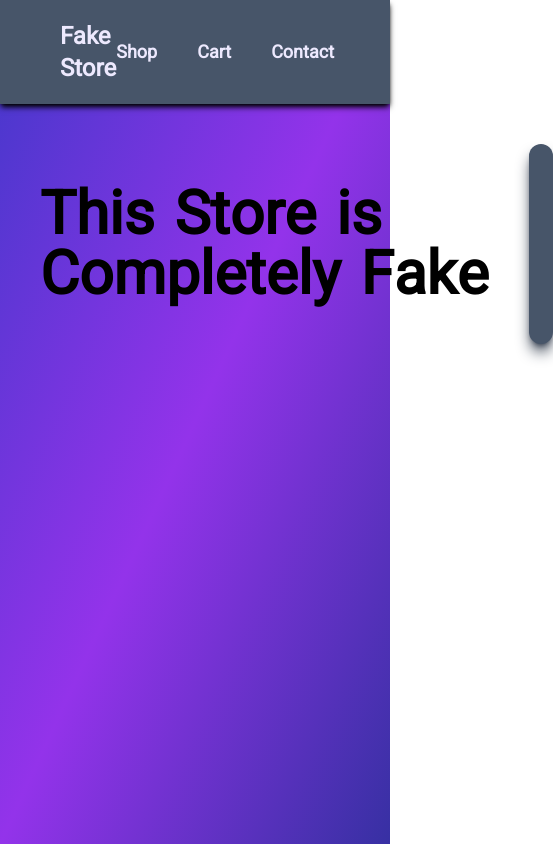
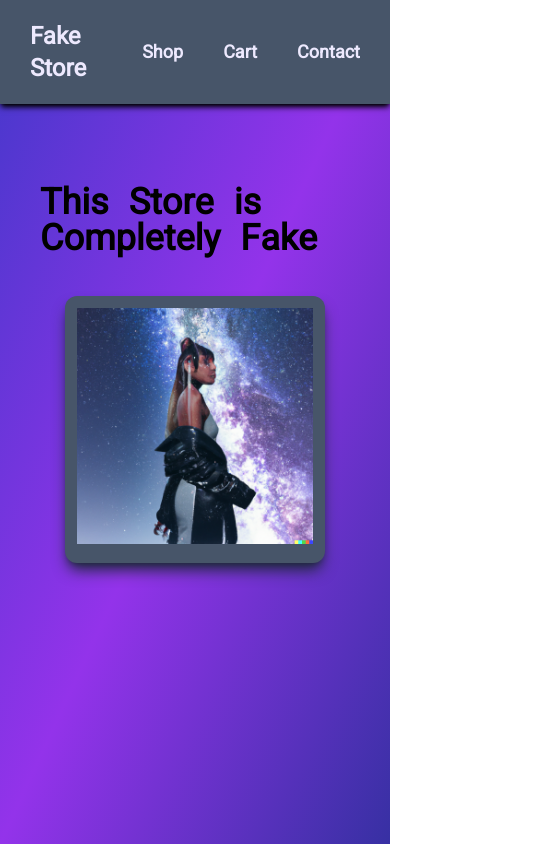
Before and after one commit to JohnCorrigan1/fake-shop, a Next.js app: page / in a window 390 px wide. Shown: the whole page, 553 px wide, since content can reach past the window. Built offline with nearby package versions, Linux system fonts and the light colour scheme.

Commit message:
responsiveness

```diff
--- a/components/About.jsx
+++ b/components/About.jsx
@@ -3,8 +3,8 @@ import Image from "next/image";
 
 const About = () => {
   return (
-    <div className="about flex mt-10 justify-between  ">
-      <div className="flex flex-col text-6xl font-bold p-10">
+    <div className="about flex mt-10 justify-between">
+      <div className="about-text flex flex-col text-6xl font-bold p-10">
         <div className="flex gap-5 ">
           <TextAnimation text="This" />
           <TextAnimation text="Store" />
@@ -15,7 +15,7 @@ const About = () => {
           <TextAnimation text="Fake" />
         </div>
       </div>
-      <div className="mr-10 shadow-lg shadow-slate-800 p-3 rounded-xl bg-slate-600 justify-center">
+      <div className="about-image -mr-10 shadow-lg shadow-slate-800 p-3 rounded-xl bg-slate-600 justify-center w-2/3">
         <Image className="" src="/fashionIcon.png" width={500} height={500} alt="ai generated model"/>
       </div>
     </div>
--- a/components/CartModal.jsx
+++ b/components/CartModal.jsx
@@ -20,7 +20,7 @@ const CartModal = (props) => {
 
   return (
     <>
-      <div className="modal bg-black bg-opacity-70 fixed top-0 right-0 bottom-0 left-0 z-50"></div>
+      <div className=" bg-black bg-opacity-70 fixed top-0 right-0 bottom-0 left-0 z-50"></div>
       <div className={`${props.active ? 'cart-in' : 'cart-out'} overflow-y-scroll bg-white flex flex-col gap-10 items-center p-12 rounded-xl fixed right-0 w-5/6 max-w-2xl h-5/6 mt-20 z-50`}>
         <div className="absolute top-5 left-5 ">
           <Image
--- a/components/Header.jsx
+++ b/components/Header.jsx
@@ -21,9 +21,9 @@ const Header = () => {
   return (
     <div className="bg-slate-600 text-violet-100 shadow-md shadow-black">
       <CartModal onClose={closeHanlder} active={active} open={open} link="/shoe1.png" />
-      <nav className="flex justify-between mr-10 ml-10 p-5 items-center ">
+      <nav className="navbar flex justify-between mr-10 ml-10 p-5 items-center ">
         <Link href="/">
-          <h1 className="font-bold text-2xl hover:-translate-y-1 duration-300 cursor-pointer">
+          <h1 className="title font-bold text-2xl hover:-translate-y-1 duration-300 cursor-pointer">
             Fake Store
           </h1>
         </Link>
--- a/components/Modal.jsx
+++ b/components/Modal.jsx
@@ -38,8 +38,8 @@ const Modal = (props) => {
 
   return (
     <>
-      <div className="modal bg-black bg-opacity-70 fixed top-0 right-0 bottom-0 left-0 z-50"></div>
-      <div className="bg-white flex flex-col gap-10 items-center p-12 rounded-xl fixed top-1/2 left-1/2 -translate-x-1/2 -translate-y-1/2 w-5/6 max-w-lg z-50">
+      <div className="bg-black bg-opacity-70 fixed top-0 right-0 bottom-0 left-0 z-50"></div>
+      <div className=" bg-white flex flex-col gap-10 items-center p-12 rounded-xl fixed top-1/2 left-1/2 -translate-x-1/2 -translate-y-1/2 w-5/6 max-w-lg z-50">
         <h1 className="text-2xl font-bold">{props.title}</h1>
         <div className="flex flex-col items-center">
           <Image src={props.link} height={200} width={200} />
--- a/styles/globals.css
+++ b/styles/globals.css
@@ -17,6 +17,35 @@ body{
   -webkit-animation: slideOut 1s;
   -moz-animation: slideOut 1s;
     animation: slideOut 1s;
+}
+
+@media(max-width: 800px) {
+  .about{
+    flex-direction: column;
+  }
+
+  .about-text{
+    font-size: 36px;
+  }
+
+  .about-image{
+    margin-right: auto;
+    margin-left: auto;
+  }
+
+  .navbar{
+    margin-right: 10px;
+    margin-left: 10px;
+  }
+
+  .title{
+    font-size: 24px;
+  }
+
+  .modal{
+    width: 100vw;
+  }
+
 }
 
 @-webkit-keyframes slideOut {
--- a/tailwind.config.js
+++ b/tailwind.config.js
@@ -6,6 +6,21 @@ module.exports = {
   ],
   theme: {
     extend: {},
-  },
-  plugins: [],
-}
+      screens: {
+        'sm': '640px',
+        // => @media (min-width: 640px) { ... }
+
+        'md': '768px',
+        // => @media (min-width: 768px) { ... }
+
+        'lg': '1024px',
+        // => @media (min-width: 1024px) { ... }
+
+        'xl': '1280px',
+        // => @media (min-width: 1280px) { ... }
+
+        '2xl': '1536px',
+        // => @media (min-width: 1536px) { ... }
+      }
+    }
+  }
```
